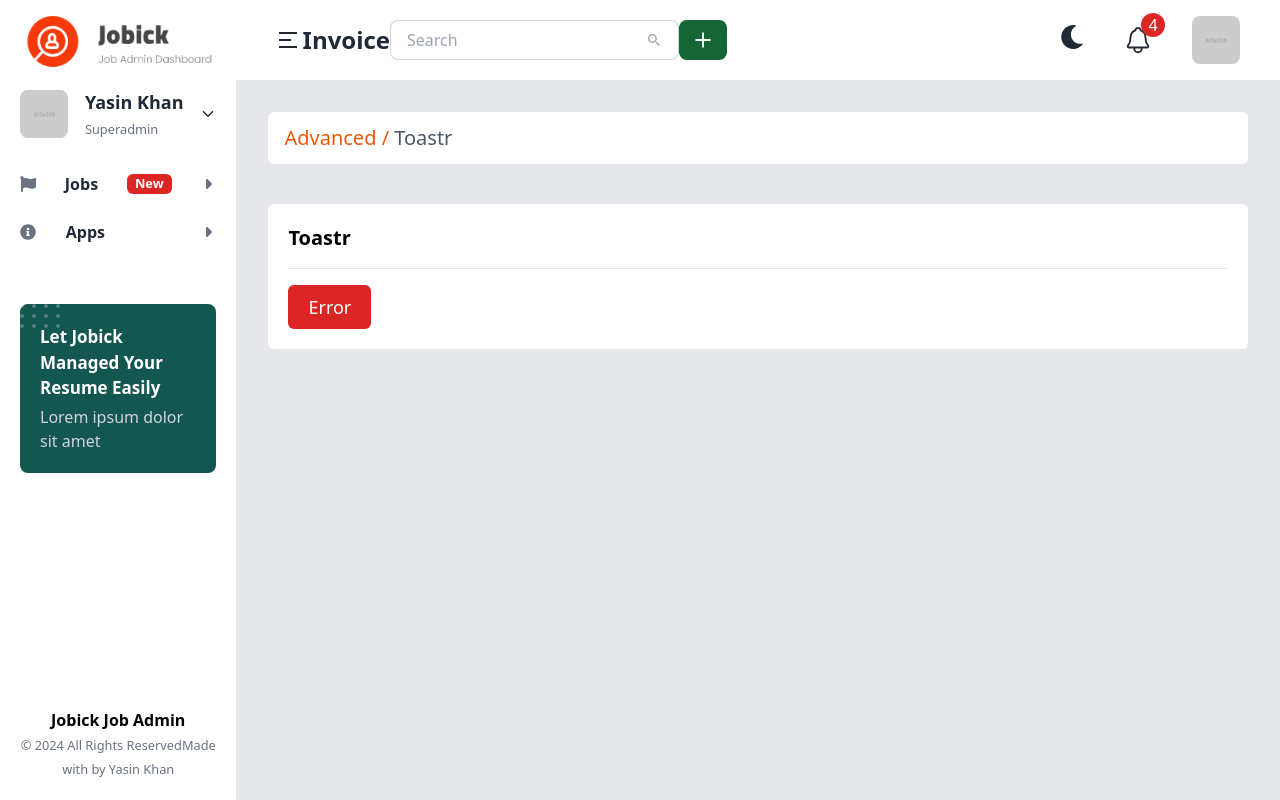
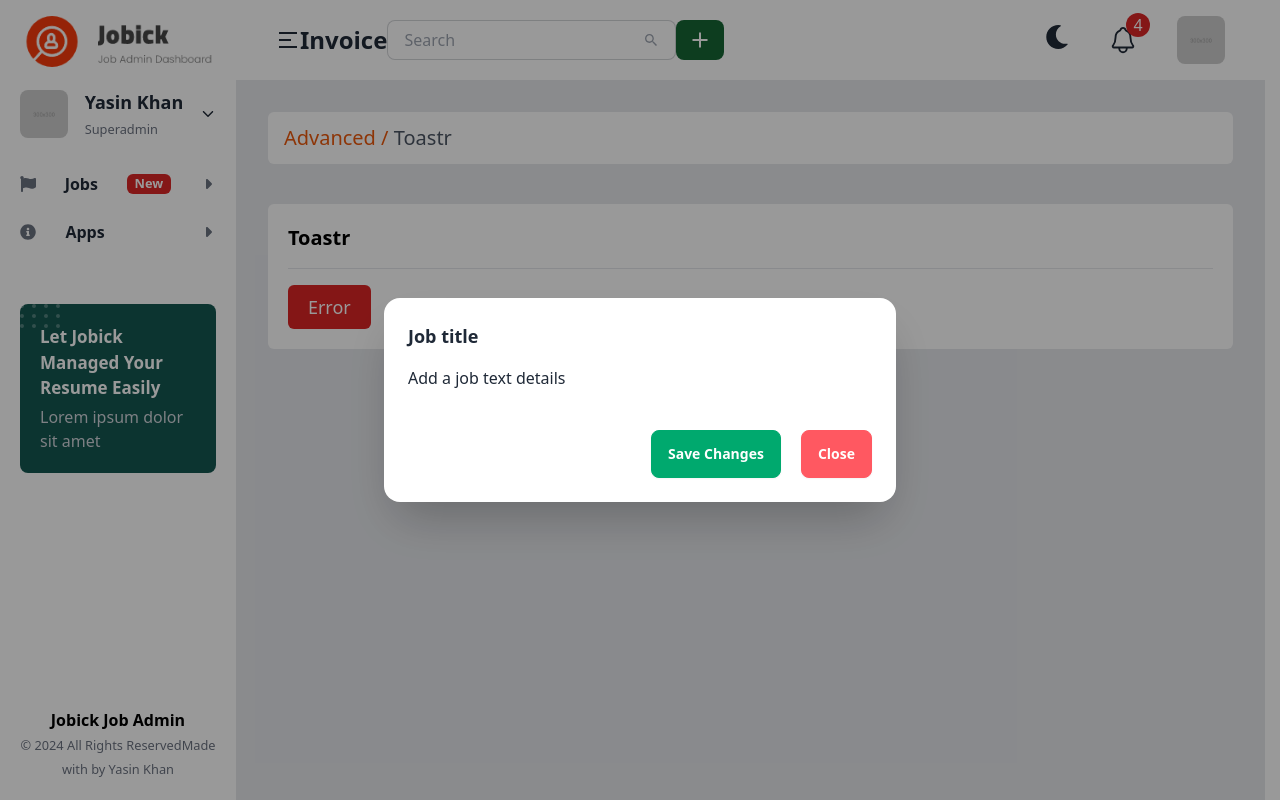
Before and after one commit to yasin2514/jobick, a React (Vite) app: page / in a window 1280 px wide. Both pictures are taken after a click on the button 703 px from the left and 40 px from the top of the page. Built offline with nearby package versions, Linux system fonts and the light colour scheme.

Commit message:
modal done

```diff
--- a/src/Components/Header.jsx
+++ b/src/Components/Header.jsx
@@ -8,6 +8,7 @@ import { useState } from "react";
 import { FaArrowRightLong } from "react-icons/fa6";
 import Profile from "./Profile";
 import Notifiction from "./Notifiction";
+import Modal from "./Modal";
 
 const Header = ({ showFull, setShowFull }) => {
   const [showDark, setShowDark] = useState(false);
@@ -33,9 +34,14 @@ const Header = ({ showFull, setShowFull }) => {
             <input type="text" className="grow" placeholder="Search" />
             <IoMdSearch className="text-gray-400"></IoMdSearch>
           </label>
-          <button className="bg-green-800 hover:bg-green-700 text-white px-3 rounded-lg">
+          <button
+            onClick={() => document.getElementById("my_modal_1").showModal()}
+            className="bg-green-800 hover:bg-green-700 text-white px-3 rounded-lg"
+          >
             <IoMdAdd className="text-2xl text-white"></IoMdAdd>
           </button>
+          {/* for modal */}
+          <Modal modalId={"my_modal_1"}></Modal>
         </div>
       </div>
 
--- /dev/null
+++ b/src/Components/Modal.jsx
@@ -0,0 +1,24 @@
+import React from "react";
+
+const Modal = ({modalId}) => {
+  return (
+    <>
+      <dialog id={modalId} className="modal">
+        <div className="modal-box">
+          <h3 className="font-bold text-lg">Job title</h3>
+          <p className="py-4">
+            Add a job text details
+          </p>
+          <div className="modal-action">
+            <form method="dialog">
+              <button className="btn btn-success text-white">Save Changes</button>
+              <button className="btn ms-5 btn-error text-white">Close</button>
+            </form>
+          </div>
+        </div>
+      </dialog>
+    </>
+  );
+};
+
+export default Modal;
```
